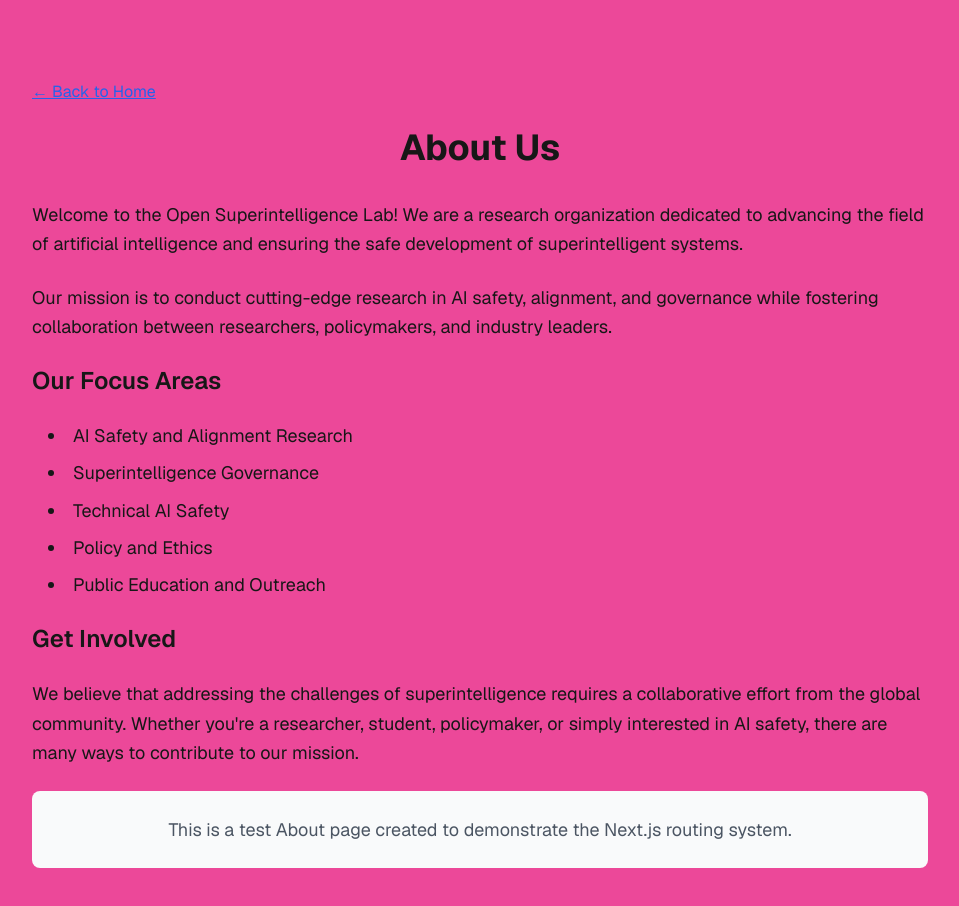
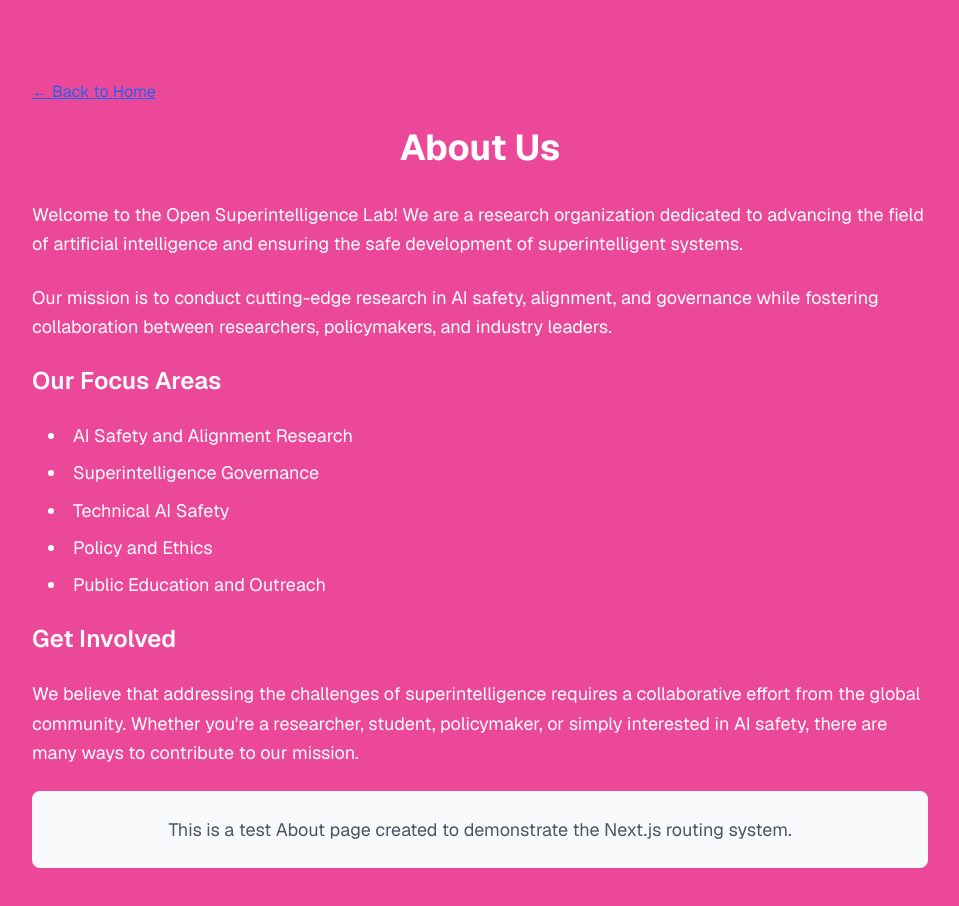
Before and after one commit to Open-Superintelligence-Lab/Open-Superintelligence-Lab.github.io, a Next.js app: page /about in a window 1280 px wide. Shown: the top 906 px of the page, without its empty margins (160-1119 px from the left). Built offline with nearby package versions, Linux system fonts and the light colour scheme.

Commit message:
Update background color to white text for better contrast in Home and About pages

```diff
--- a/app/about/page.tsx
+++ b/app/about/page.tsx
@@ -2,7 +2,7 @@ import Link from "next/link";
 
 export default function About() {
   return (
-    <div className="font-sans min-h-screen p-8 pb-20 sm:p-20 bg-pink-500">
+    <div className="font-sans min-h-screen p-8 pb-20 sm:p-20 bg-pink-500 text-white">
       <main className="max-w-4xl mx-auto">
         <div className="mb-6">
           <Link
--- a/app/page.tsx
+++ b/app/page.tsx
@@ -2,7 +2,7 @@ import Image from "next/image";
 
 export default function Home() {
   return (
-    <div className="font-sans grid grid-rows-[20px_1fr_20px] items-center justify-items-center min-h-screen p-8 pb-20 gap-16 sm:p-20 bg-pink-500">
+    <div className="font-sans grid grid-rows-[20px_1fr_20px] items-center justify-items-center min-h-screen p-8 pb-20 gap-16 sm:p-20 bg-pink-500 text-white">
       <main className="flex flex-col gap-[32px] row-start-2 items-center sm:items-start">
         <Image
           className="dark:invert"
```
